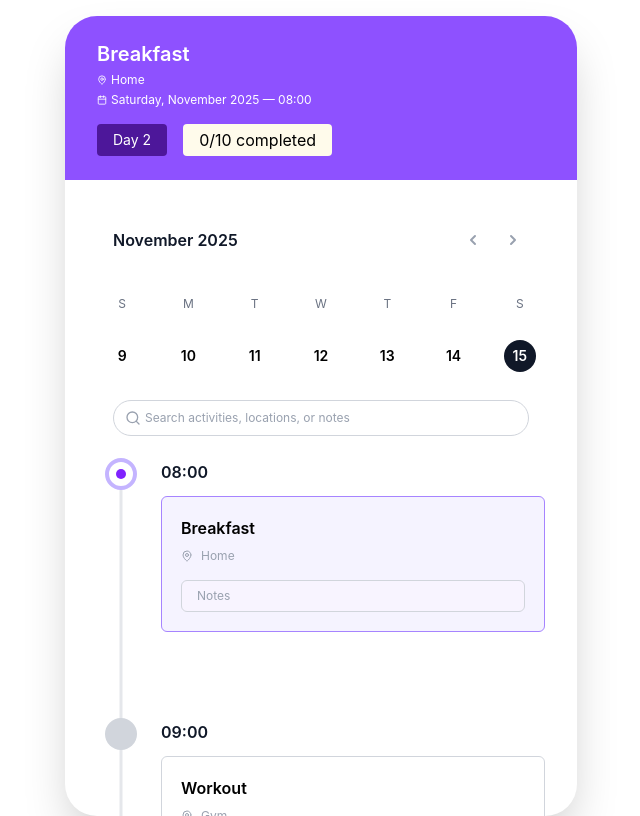
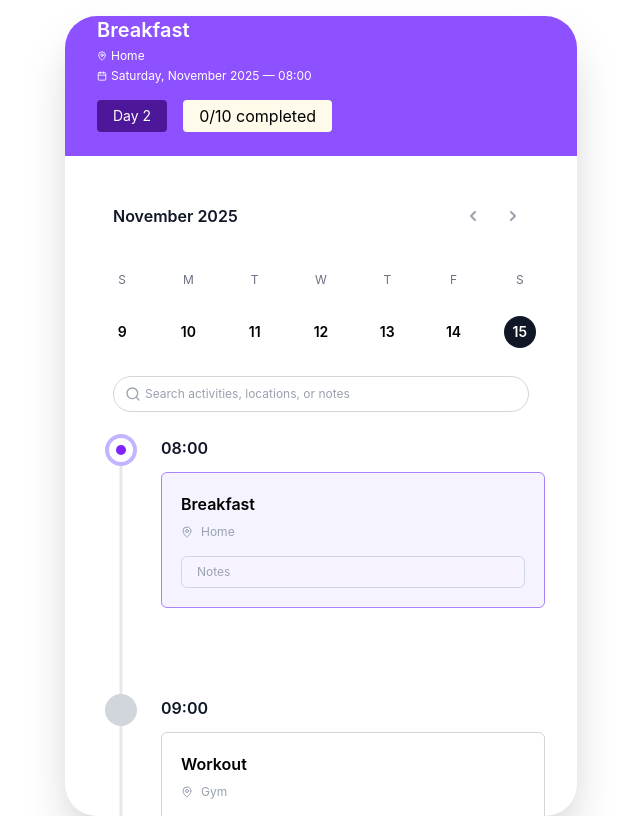
Before and after one commit to nwmnwd/Itenerary-Project, a React (Vite) app: page / in a window 1280 px wide. Shown: the whole page, without its empty margins (319-959 px from the left). Built offline with nearby package versions, Linux system fonts and the light colour scheme; a web font is replaced by a local one.

Commit message:
change pt header to 0

```diff
--- a/src/components/Header.jsx
+++ b/src/components/Header.jsx
@@ -16,7 +16,7 @@ function Header({
 
   return (
     <>
-      <div className="w-full bg-violet-500 px-8 pt-6 pb-6">
+      <div className="w-full bg-violet-500 px-8 pb-6">
         <div className="mb-1 text-left text-xl font-semibold text-white">
           {title}
         </div>
```
